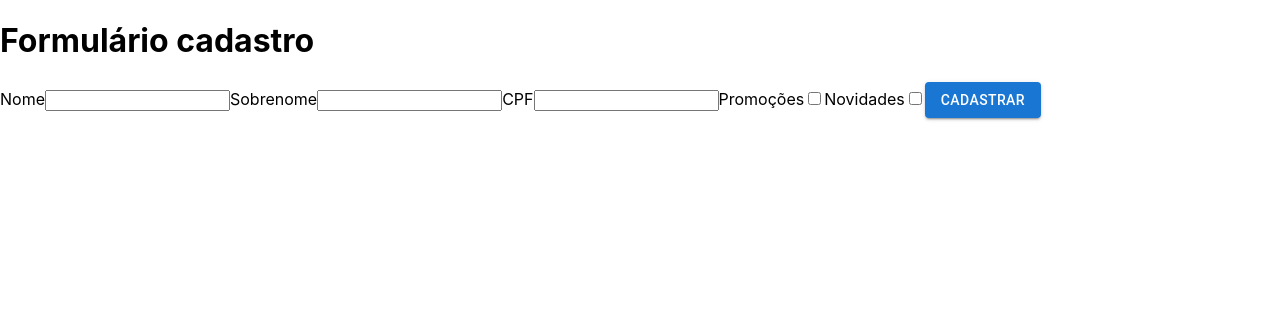
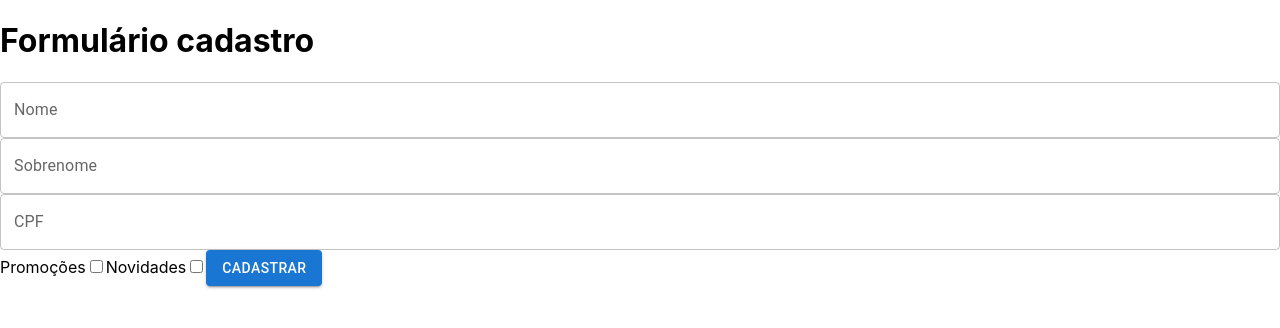
Before and after one commit to Shamoleambo/alura-react-functions, a React (Create React App) app: page / in a window 1280 px wide. Shown: the top 328 px of the page. Built offline with nearby package versions, Linux system fonts and the light colour scheme.

Commit message:
more material ui components

```diff
--- a/src/components/FormularioCadastro/FormularioCadastro.jsx
+++ b/src/components/FormularioCadastro/FormularioCadastro.jsx
@@ -1,16 +1,16 @@
-import Button from "@mui/material/Button";
+import { Button, TextField } from "@mui/material";
 
 function FormularioCadastro() {
   return (
     <form>
-      <label>Nome</label>
-      <input type="text" />
-
-      <label>Sobrenome</label>
-      <input type="text" />
-
-      <label>CPF</label>
-      <input type="text" />
+      <TextField id="nome" label="Nome" variant="outlined" fullWidth />
+      <TextField
+        id="sobrenome"
+        label="Sobrenome"
+        variant="outlined"
+        fullWidth
+      />
+      <TextField id="cpf" label="CPF" variant="outlined" fullWidth />
 
       <label>Promoções</label>
       <input type="checkbox" />
```
